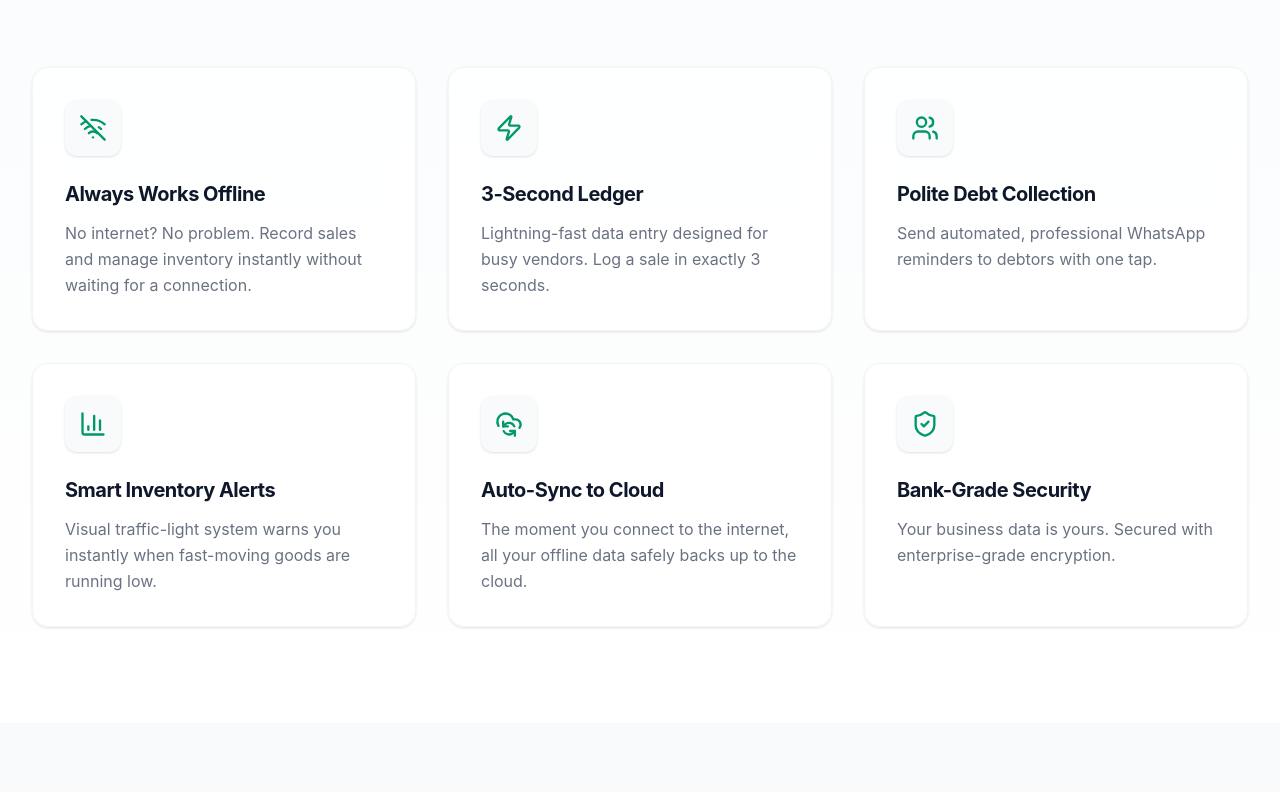
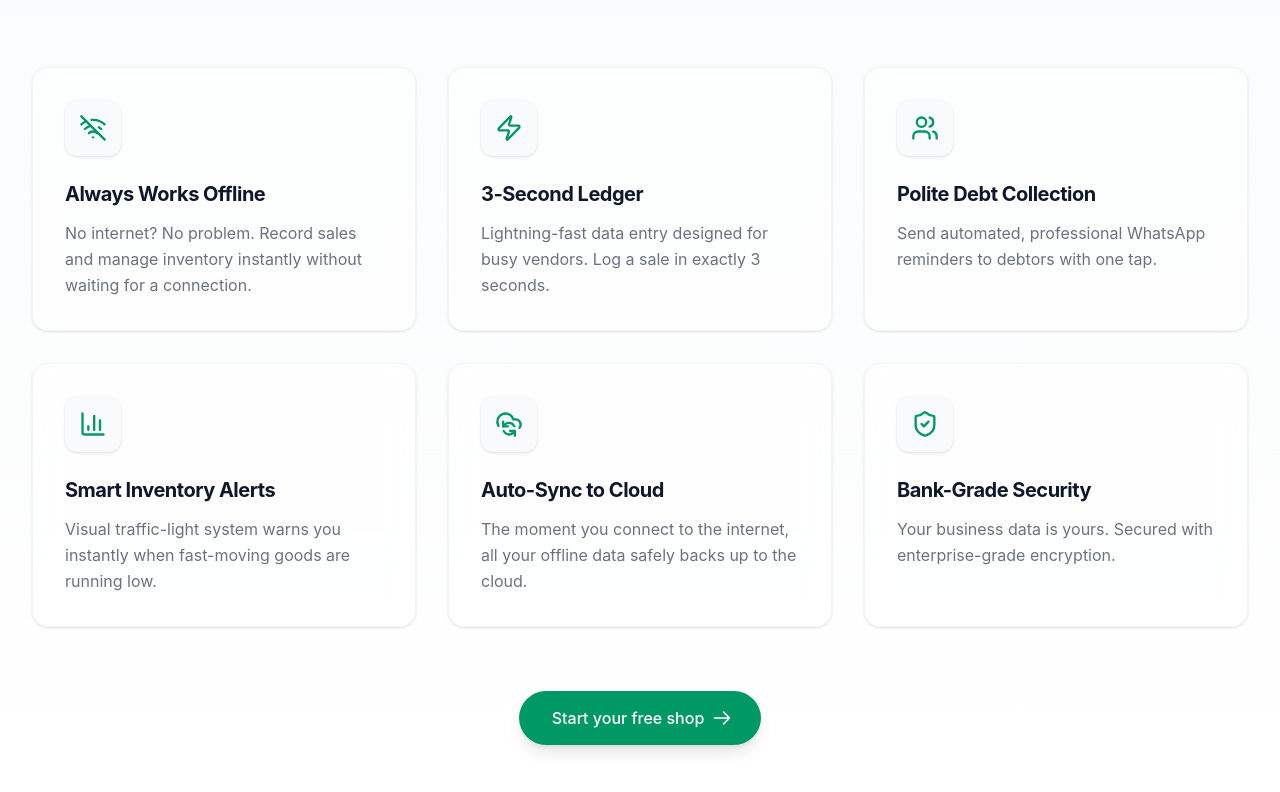
Before and after one commit to VictorChidex1/kudiflow, a React (Vite) app: page / in a window 1280 px wide. Shown: the part 2380-3172 px from the top of the page. Before the commit the page ends 3103 px from the top, so only its background shows below. Built offline with nearby package versions, Linux system fonts and the light colour scheme; no server answers.

Commit message:
updated the UI of Features section

```diff
--- a/src/components/landing/Features.tsx
+++ b/src/components/landing/Features.tsx
@@ -6,7 +6,7 @@ import {
   BarChart3,
   CloudSync,
 } from "lucide-react";
-import { motion } from "framer-motion";
+import { motion, type Variants } from "framer-motion";
 
 const features = [
   {
@@ -47,7 +47,7 @@ const features = [
   },
 ];
 
-const containerVariants = {
+const containerVariants: Variants = {
   hidden: { opacity: 0 },
   visible: {
     opacity: 1,
@@ -58,7 +58,7 @@ const containerVariants = {
   },
 };
 
-const itemVariants = {
+const itemVariants: Variants = {
   hidden: { y: 20, opacity: 0 },
   visible: {
     y: 0,
@@ -69,22 +69,26 @@ const itemVariants = {
 
 export function Features() {
   return (
-    <section className="py-24 bg-gradient-to-b from-kudi-bg to-white overflow-hidden">
+    <section className="py-24 bg-linear-to-b from-kudi-bg to-white overflow-hidden">
       <div className="max-w-7xl mx-auto px-4 sm:px-6 lg:px-8">
         <motion.div
           initial={{ opacity: 0, y: 30 }}
           whileInView={{ opacity: 1, y: 0 }}
           viewport={{ once: true, margin: "-100px" }}
           transition={{ duration: 0.6, ease: "easeOut" }}
-          className="text-center max-w-3xl mx-auto mb-16"
+          className="relative text-center max-w-3xl mx-auto mb-16"
         >
+          {/* Ambient Glowing Blob */}
+          <div className="absolute top-1/2 left-1/2 -translate-x-1/2 -translate-y-1/2 w-64 h-64 bg-kudi-green/20 rounded-full blur-[80px] -z-10" />
+          <div className="absolute top-1/2 left-1/4 -translate-y-1/2 w-48 h-48 bg-emerald-400/20 rounded-full blur-[60px] -z-10" />
+
           <h2 className="text-kudi-green font-bold tracking-widest uppercase text-sm mb-3">
             Built for MSMEs
           </h2>
           <p className="mt-2 text-4xl leading-tight font-extrabold tracking-tight text-kudi-dark sm:text-5xl">
             Everything you need,
             <br />
-            <span className="text-transparent bg-clip-text bg-gradient-to-r from-kudi-green to-emerald-400">
+            <span className="text-transparent bg-clip-text bg-linear-to-r from-kudi-green to-emerald-400">
               even when offline.
             </span>
           </p>
@@ -110,9 +114,9 @@ export function Features() {
                 transition={{ type: "spring", stiffness: 300, damping: 20 }}
                 className="relative group"
               >
-                <div className="absolute inset-0 bg-gradient-to-r from-kudi-green to-emerald-400 rounded-2xl blur opacity-0 group-hover:opacity-20 transition duration-500" />
-                <div className="relative h-full bg-white/80 backdrop-blur-md rounded-2xl p-8 border border-gray-100 shadow-sm hover:shadow-xl hover:border-kudi-green/30 transition-all duration-300 flex flex-col items-start">
-                  <div className="inline-flex items-center justify-center p-3.5 bg-kudi-bg rounded-xl text-kudi-green mb-6 group-hover:bg-kudi-green group-hover:text-white transition-colors duration-300 shadow-sm">
+                <div className="absolute inset-0 bg-linear-to-r from-kudi-green to-emerald-400 rounded-2xl blur-xl opacity-0 group-hover:opacity-20 transition duration-500" />
+                <div className="relative h-full bg-white/60 backdrop-blur-md rounded-2xl p-8 border border-gray-100 shadow-sm hover:shadow-xl hover:border-kudi-green/30 transition-all duration-300 flex flex-col items-start overflow-hidden">
+                  <div className="inline-flex items-center justify-center p-3.5 bg-kudi-bg rounded-xl text-kudi-green mb-6 group-hover:bg-kudi-green group-hover:text-white group-hover:scale-110 group-hover:shadow-[0_0_20px_rgba(16,185,129,0.3)] transition-all duration-300 shadow-sm">
                     <feature.icon className="h-7 w-7" aria-hidden="true" />
                   </div>
 
@@ -128,6 +132,35 @@ export function Features() {
             ))}
           </div>
         </motion.div>
+
+        {/* Call to Action */}
+        <motion.div
+          initial={{ opacity: 0, y: 20 }}
+          whileInView={{ opacity: 1, y: 0 }}
+          viewport={{ once: true }}
+          transition={{ duration: 0.6, delay: 0.6 }}
+          className="mt-16 text-center"
+        >
+          <a
+            href="/signup"
+            className="inline-flex items-center justify-center px-8 py-3.5 border border-transparent text-base font-medium rounded-full text-white bg-kudi-green hover:bg-emerald-700 shadow-lg hover:shadow-kudi-green/30 transition-all duration-300 hover:-translate-y-0.5"
+          >
+            Start your free shop
+            <svg
+              className="ml-2 -mr-1 w-5 h-5"
+              fill="none"
+              viewBox="0 0 24 24"
+              stroke="currentColor"
+            >
+              <path
+                strokeLinecap="round"
+                strokeLinejoin="round"
+                strokeWidth={2}
+                d="M14 5l7 7m0 0l-7 7m7-7H3"
+              />
+            </svg>
+          </a>
+        </motion.div>
       </div>
     </section>
   );
```
